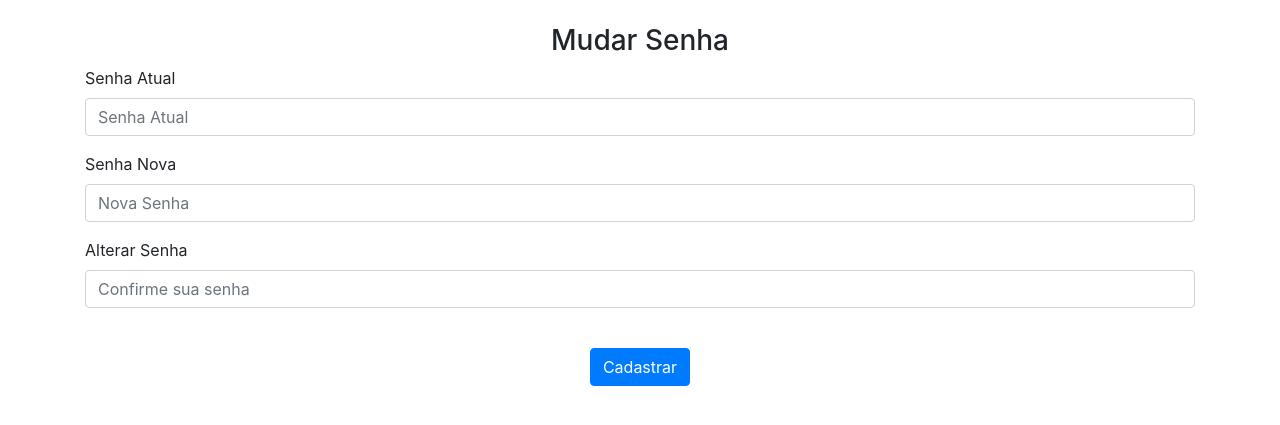
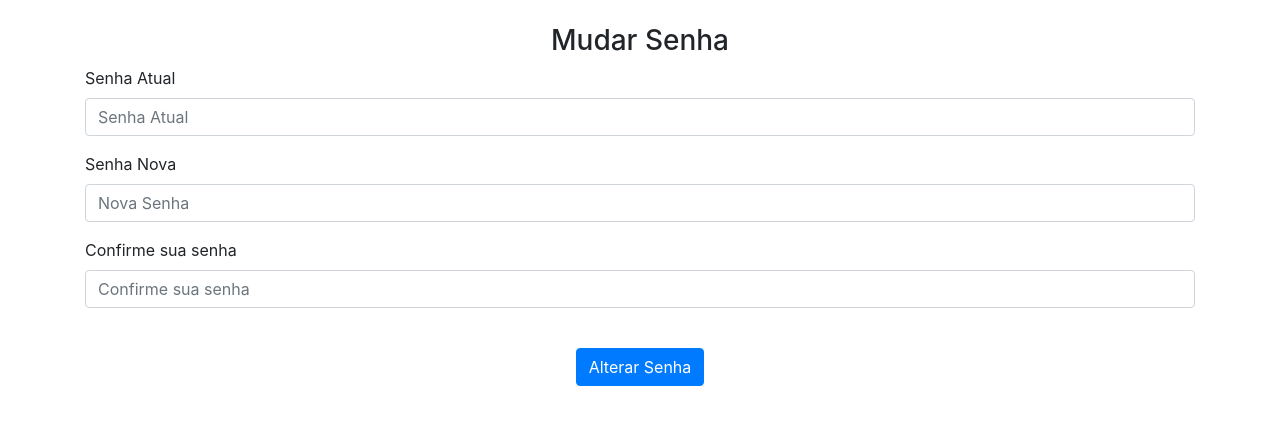
Before and after one commit to murilo09/Projeto-Lab-Engenharia, a Python web app: template templates/changepassword.html in a window 1280 px wide. Shown: the part 56-481 px from the top of the page. Run offline with Jinja, Linux system fonts and the light colour scheme; the template is opened without the code that fills it, so the values that code supplies are empty; some libraries are stand-ins or nearby versions.

Commit message:
Update changepassword.html

```diff
--- a/templates/changepassword.html
+++ b/templates/changepassword.html
@@ -24,7 +24,7 @@ content %}
     />
   </div>
   <div class="form-group">
-    <label for="senha2">Alterar Senha</label>
+    <label for="senha2">Confirme sua senha</label>
     <input
       type="password"
       class="form-control"
@@ -35,7 +35,7 @@ content %}
   </div>
   <br />
   <h3 align="center">
-    <button type="submit" class="btn btn-primary">Cadastrar</button>
+    <button type="submit" class="btn btn-primary">Alterar Senha</button>
   </h3>
 </form>
 {% endblock %}
```
